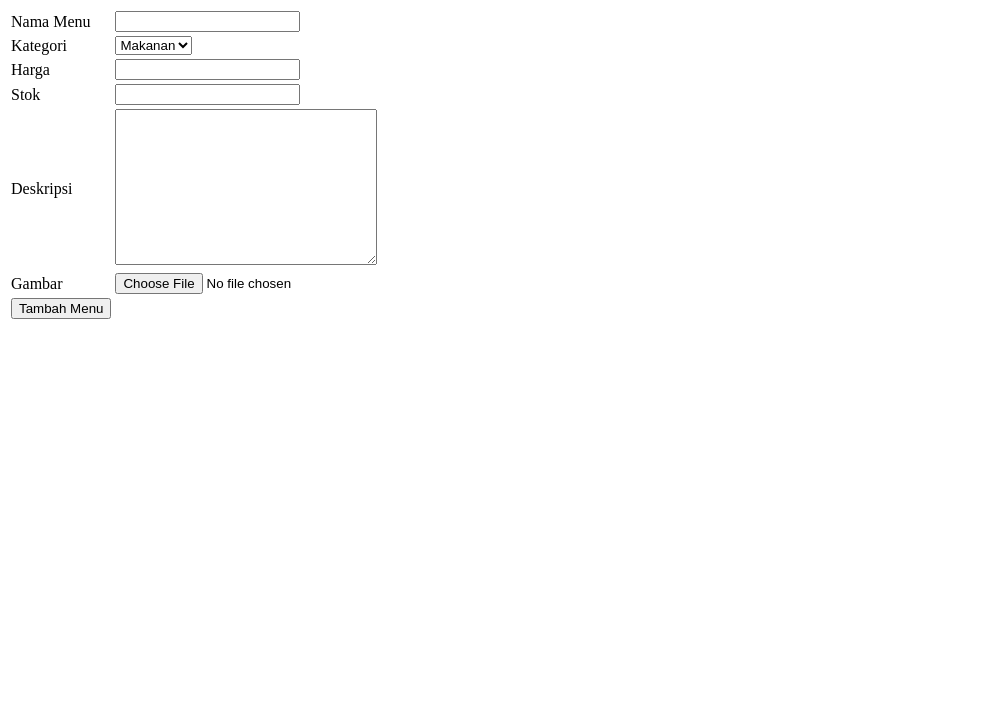
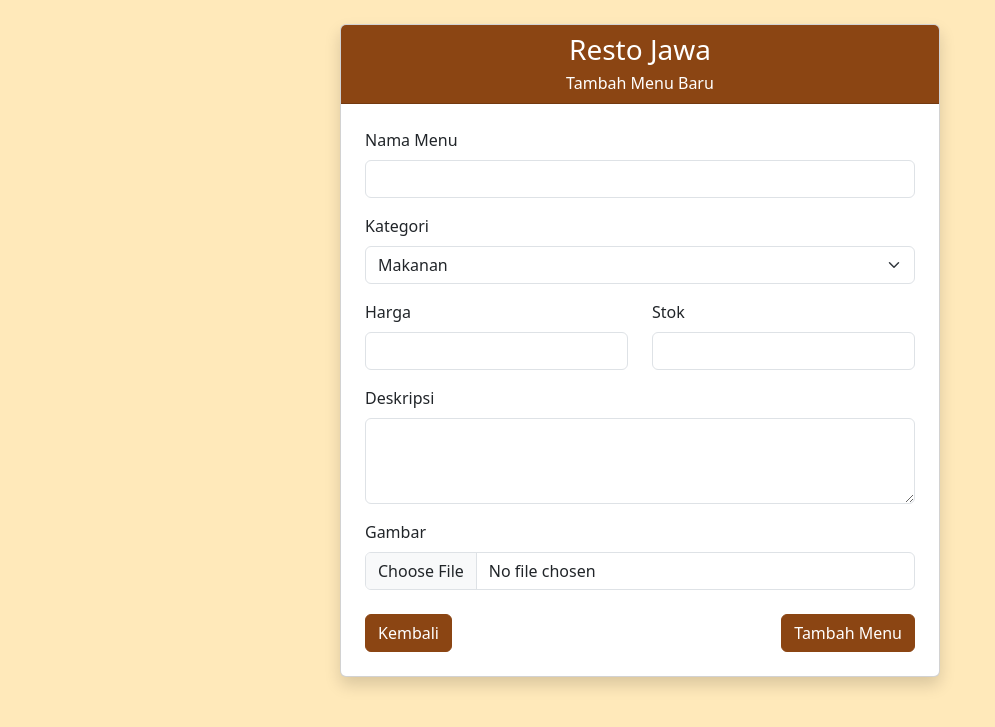
Before and after one commit to alvaro-huller/Project_PPW, a PHP site: page /AdminPage/TambahMenu.php in a window 1280 px wide. Shown: the top 727 px of the page, without its empty margins (0-995 px from the left). Run offline with PHP 8.4, Linux system fonts and the light colour scheme; a user stored in the database is signed in.

Commit message:
TambahMenu.php, edit UI tipis2

```diff
--- a/AdminPage/HomeAdmin.php
+++ b/AdminPage/HomeAdmin.php
@@ -38,7 +38,7 @@
             <div class="collapse navbar-collapse" id="navbarNav">
                 <ul class="navbar-nav">
                     <li class="nav-item mx-auto p-2">
-                        <a class="nav-link active bg-warning hover-dark" href="HomeAdmin.php"><b>Dashboard</b></a>
+                        <a class="nav-link active bg-warning" href="HomeAdmin.php"><b>Dashboard</b></a>
                     </li>
                     <li class="nav-item mx-auto p-2">
                         <a class="nav-link text-white" href="LihatMenuAdmin.php"><b>Kelola Menu</b></a>
@@ -65,7 +65,7 @@
 
     <!-- Tabel -->
     <div class="container">
-      <table class="table table-striped table-bordered table-hover">
+      <table class="table table-striped table-bordered table-hover shadow">
         <tr>
           <td colspan="6" class="text-start">Pesanan terkini</td>
         </tr>
--- a/AdminPage/LihatHistoriPesanan.php
+++ b/AdminPage/LihatHistoriPesanan.php
@@ -45,7 +45,7 @@ $hasil = mysqli_query($koneksidb, $query);
                         <a class="nav-link text-white" href="LihatMenuAdmin.php"><b>Kelola Menu</b></a>
                     </li>
                     <li class="nav-item mx-auto p-2">
-                        <a class="nav-link active bg-warning hover-dark" href="LihatHistoriPesanan.php"><b>Histori Pesanan</b></a>
+                        <a class="nav-link active bg-warning" href="LihatHistoriPesanan.php"><b>Histori Pesanan</b></a>
                     </li>
                 </ul>
                 <ul class="navbar-nav ms-auto">
@@ -66,7 +66,7 @@ $hasil = mysqli_query($koneksidb, $query);
 
     <!-- Tabel -->
     <div class="container">
-        <table class="table table-striped table-bordered table-hover">
+        <table class="table table-striped table-bordered table-hover shadow">
             <tr>
                 <th>ID Pesanan</th>
                 <th>ID Meja</th>
--- a/AdminPage/TambahMenu.php
+++ b/AdminPage/TambahMenu.php
@@ -1,10 +1,8 @@
 <?php
-
 // Menghubungkan ke file function.php
 include "function.php";
 
 session_start();
-
   if($_SESSION["Role"] != "Admin") {
     echo "
             <script>
@@ -14,13 +12,10 @@ session_start();
         ";
   }
 
-
 // Mengecek apakah tombol tambah sudah ditekan
 if(isset($_POST["tambah"])) {
-
     // Memanggil fungsiDataMenu() untuk menambahkan data dengan mengirimkan $_POST sebagai parameter
     if(tambahDataMenu($_POST) > 0) {
-
         // Jika data berhasil ditambahkan
         echo "
             <script>
@@ -29,7 +24,6 @@ if(isset($_POST["tambah"])) {
             </script>
         ";
     }else {
-
         // Jika data gagal ditambahkan
         echo "
             <script>
@@ -39,7 +33,6 @@ if(isset($_POST["tambah"])) {
         ";
     }
 }
-
 ?>
 
 <!DOCTYPE html>
@@ -47,45 +40,63 @@ if(isset($_POST["tambah"])) {
 <head>
     <meta charset="UTF-8">
     <meta name="viewport" content="width=device-width, initial-scale=1.0">
-    <title>Document</title>
+    <title>Tambah Menu</title>
+        <link href="https://cdn.jsdelivr.net/npm/bootstrap@5.3.8/dist/css/bootstrap.min.css" rel="stylesheet" integrity="sha384-sRIl4kxILFvY47J16cr9ZwB07vP4J8+LH7qKQnuqkuIAvNWLzeN8tE5YBujZqJLB" crossorigin="anonymous">
+    <link rel="stylesheet" href="../style/Style.css">
 </head>
+
 <body>
-    <form action="" method="post" enctype="multipart/form-data">
-        <table>
-            <tr>
-                <td>Nama Menu</td>
-                <td><input type="text" name="nama_menu" required></td>
-            </tr>
-            <tr>
-                <td>Kategori</td>
-                <td>
-                    <select name="kategori" required>
+<div class="container">
+    <br>
+    <div class="card shadow mx-auto" style="max-width: 600px;">
+        <div class="card-header text-white text-center">
+            <h3 class="mb-0">Resto Jawa</h3>
+            <p class="mb-0 mt-1">Tambah Menu Baru</p>
+        </div>
+        <div class="card-body p-4">
+            <form action="" method="post" enctype="multipart/form-data">
+                <div class="mb-3">
+                    <label class="form-label">Nama Menu</label>
+                    <input type="text" name="nama_menu" class="form-control" required>
+                </div>
+
+                <div class="mb-3">
+                    <label class="form-label">Kategori</label>
+                    <select name="kategori" class="form-select" required>
                         <option value="makanan">Makanan</option>
                         <option value="minuman">Minuman</option>
                     </select>
-                </td>
-            </tr>
-            <tr>
-                <td>Harga</td>
-                <td><input type="number" name="harga" required></td>
-            </tr>
-            <tr>
-                <td>Stok</td>
-                <td><input type="number" name="stok" required></td>
-            </tr>
-            <tr>
-                <td>Deskripsi</td>
-                <td><textarea name="deskripsi" cols="30" rows="10"></textarea></td>
-            </tr>
-            <tr>
-                <td>Gambar</td>
-                <td><input type="file" name="gambar"></td>
-            </tr>
-            <tr>
+                </div>
 
-                <td><button type="submit" name="tambah">Tambah Menu</button></td>
-            </tr>
-        </table>
-    </form>
+                <div class="row">
+                    <div class="col-md-6 mb-3">
+                        <label class="form-label">Harga</label>
+                        <input type="number" name="harga" class="form-control" required>
+                    </div>
+                    <div class="col-md-6 mb-3">
+                        <label class="form-label">Stok</label>
+                        <input type="number" name="stok" class="form-control" required>
+                    </div>
+                </div>
+
+                <div class="mb-3">
+                    <label class="form-label">Deskripsi</label>
+                    <textarea name="deskripsi" class="form-control" rows="3"></textarea>
+                </div>
+
+                <div class="mb-4">
+                    <label class="form-label">Gambar</label>
+                    <input type="file" name="gambar" class="form-control">
+                </div>
+                <div class="d-flex justify-content-between">
+                    <a href="LihatMenuAdmin.php" class="btn btn-brown">Kembali</a>
+                    <button type="submit" name="tambah" class="btn btn-brown">Tambah Menu</button>
+                </div>
+            </form>
+        </div>
+    </div>
+    <br>
+</div>
+    <script src="https://cdn.jsdelivr.net/npm/bootstrap@5.3.8/dist/js/bootstrap.bundle.min.js" integrity="sha384-FKyoEForCGlyvwx9Hj09JcYn3nv7wiPVlz7YYwJrWVcXK/BmnVDxM+D2scQbITxI" crossorigin="anonymous"></script>
 </body>
 </html>
--- a/style/Style.css
+++ b/style/Style.css
@@ -46,3 +46,15 @@ nav {
 #hl:hover {
     text-decoration: underline;
 }
+
+/* Tombol di halaman tambah menu */
+.btn-brown {
+    background-color: #8B4513;
+    border-color: #8B4513;
+    color: white;
+}
+.btn-brown:hover {
+    background-color: #654321;
+    border-color: #654321;
+    color: white;
+}
```
Also changed, not shown: AdminPage/LihatMenuAdmin.php (+7 -2 lines).
